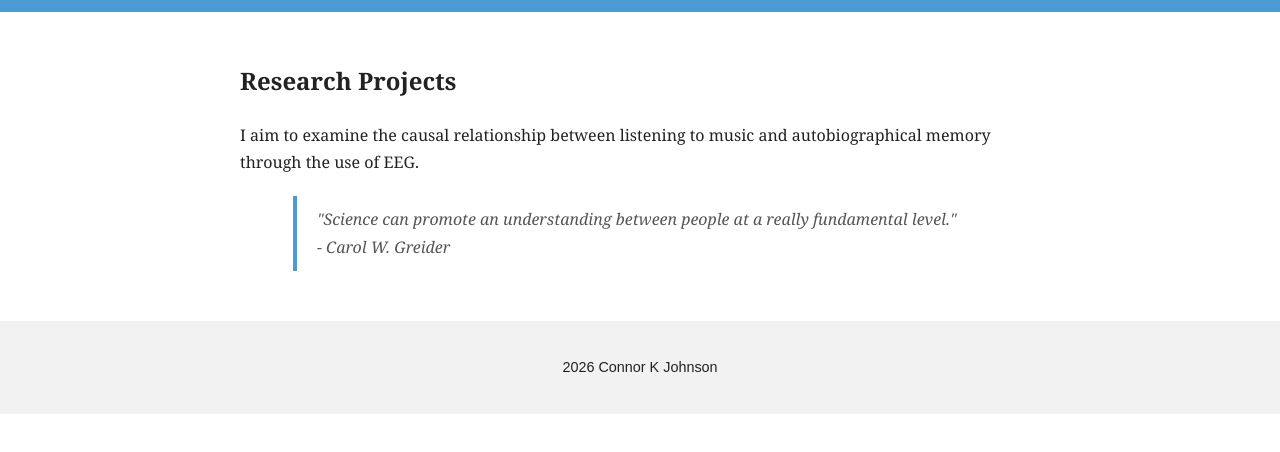
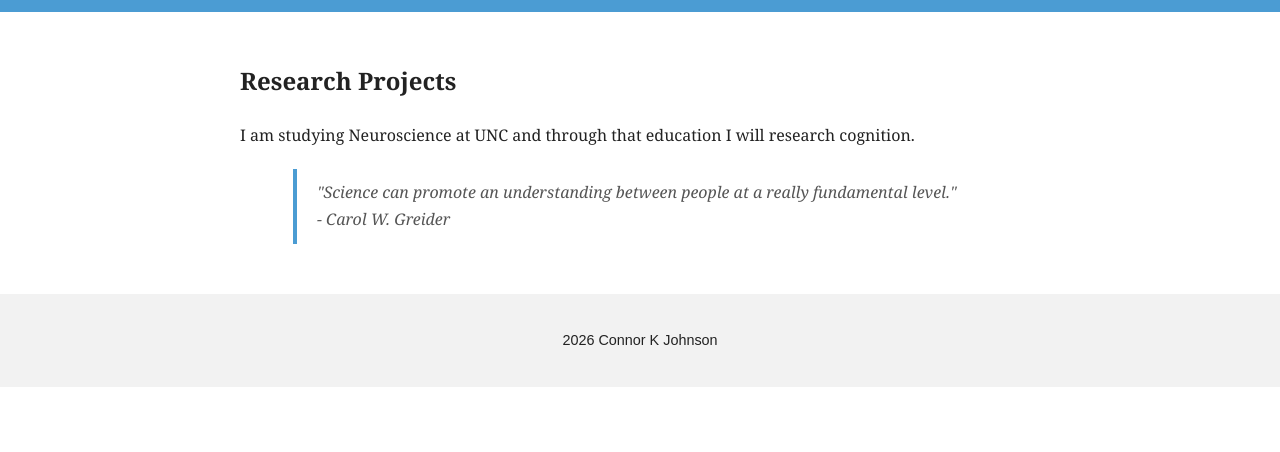
Before and after one commit to ConnorKJohnson/ConnorKJohnson.github.io, a plain HTML site: page projects.html in a window 1280 px wide. Shown: the part 62-514 px from the top of the page. Drawn offline with Linux system fonts and the light colour scheme.

Commit message:
Update research project description in projects.html

```diff
--- a/projects.html
+++ b/projects.html
@@ -22,7 +22,7 @@
             <h2>Research Projects</h2>
 
             <section>
-                <p>I aim to examine the causal relationship between listening to music and autobiographical memory through the use of EEG.</p>
+                <p>I am studying Neuroscience at UNC and through that education I will research cognition.</p>
                 <blockquote>
                     "Science can promote an understanding between people at a really fundamental level."
                     <br>- Carol W. Greider
```
